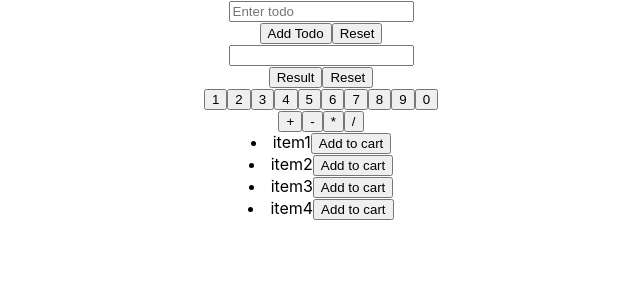
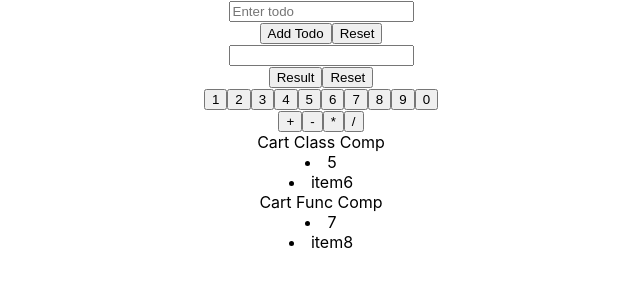
Before and after one commit to nagajayasree/2021, a React (Create React App) app: page / in a window 1280 px wide. Shown: the top 300 px of the page, without its empty margins (319-959 px from the left). Built offline with nearby package versions, Linux system fonts and the light colour scheme.

Commit message:
added eCommerce

```diff
--- a/src/App.tsx
+++ b/src/App.tsx
@@ -28,6 +28,7 @@ import { MainComp } from "./practice/Classes/main";
 import { Todo } from "./practice/Todo/Todo";
 import { Calculator } from "./practice/Calculator/calculator";
 import { Items } from "./practice/eCommerce/ListItems";
+import { CartItems, Cart } from "./practice/eCommerce/CartItems";
 function App() {
   return (
     <div className="App">
@@ -82,7 +83,9 @@ function App() {
       {/* <MainComp /> */}
       <Todo />
       <Calculator />
-      <Items />
+      {/* <Items /> */}
+      <CartItems />
+      <Cart />
     </div>
   );
 }
--- a/src/practice/eCommerce/CartItems.tsx
+++ b/src/practice/eCommerce/CartItems.tsx
@@ -1,4 +1,52 @@
+import { Component, useState } from "react";
 import { MainProps } from "./ListItems";
-export class CartItems implements MainProps {
-  data!: { id: number; name: string }[];
+
+export interface CartState extends MainProps {
+  cartItems: [
+    {
+      id: number;
+      name: string;
+    }
+  ];
 }
+
+export const CartInfo: CartState = {
+  data: [{ id: 7, name: "item7" }],
+  cartItems: [{ id: 8, name: "item8" }],
+};
+
+export class CartItems extends Component<{}, CartState> {
+  state: CartState = {
+    data: [{ id: 5, name: "item5" }],
+    cartItems: [{ id: 6, name: "item6" }],
+  };
+  render() {
+    return (
+      <div>
+        Cart Class Comp
+        {this.state.data.map((i) => {
+          return <li>{i.id}</li>;
+        })}
+        {this.state.cartItems.map((i) => {
+          return <li>{i.name}</li>;
+        })}
+      </div>
+    );
+  }
+}
+
+export const Cart = () => {
+  const [cart] = useState(CartInfo.data);
+  const [items] = useState(CartInfo.cartItems);
+  return (
+    <>
+      Cart Func Comp
+      {cart.map((i) => {
+        return <li>{i.id}</li>;
+      })}
+      {items.map((i) => {
+        return <li>{i.name}</li>;
+      })}
+    </>
+  );
+};
```
Also changed, not shown: src/practice/eCommerce/ListItems.tsx (line endings or trailing spaces), 1 other file (tests, documents, lock files or other folders).
